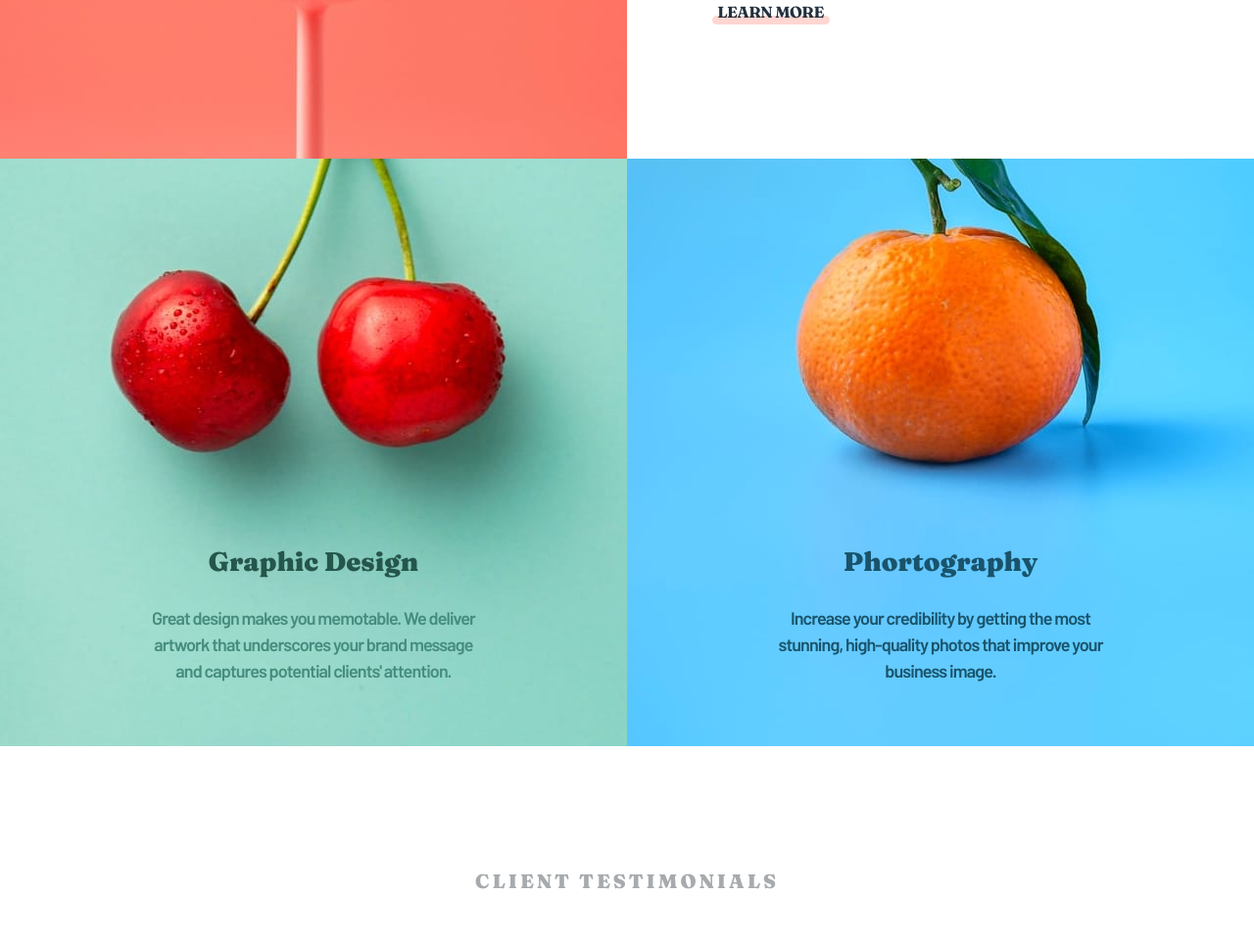
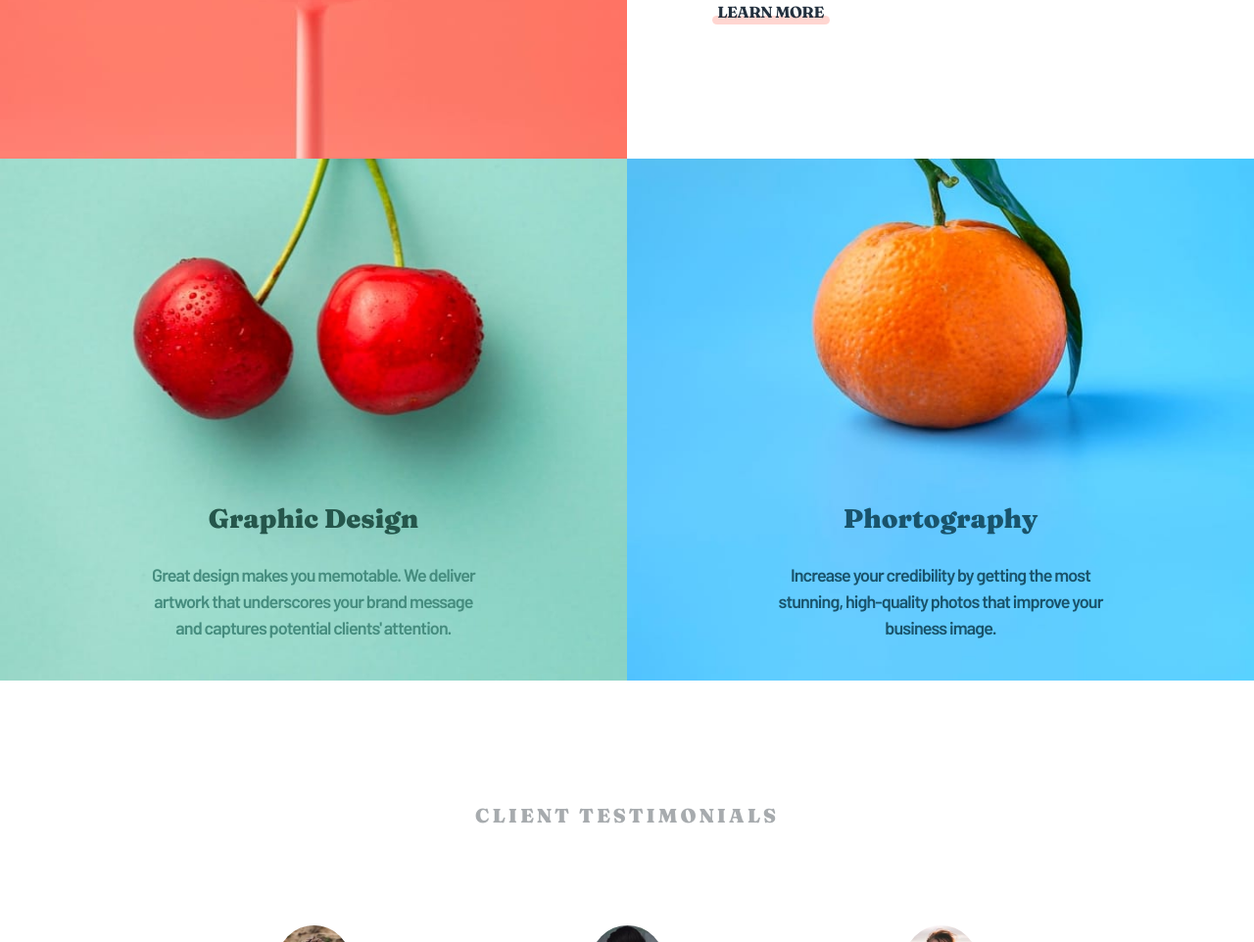
Before and after one commit to TpPoom/Sunnyside-agency-landing-page, a plain HTML site: page index.html in a window 1280 px wide. Shown: the part 1838-2800 px from the top of the page at 98% size. Drawn offline with nearby package versions, Linux system fonts and the light colour scheme.

Commit message:
Add files via upload

```diff
--- a/index.html
+++ b/index.html
@@ -79,14 +79,16 @@
       </div>
     </div>
     <div class="row g-0 bg">
-      <div class="col-6 colImg colorBg colorBgGreen">
+      <div class="col-6 colImg colorBg">
+        <img id="img5" src="./images/desktop/image-graphic-design.jpg" alt="image-graphic-design">
         <div class="greenText colorText">
           <h3 class="text-center">Graphic Design</h3>
           <p class="text-center">Great design makes you memotable. We deliver<br>artwork that underscores your brand
             message<br>and captures potential clients' attention.</p>
         </div>
       </div>
-      <div class="col-6 colImg colorBg colorBgBlue">
+      <div class="col-6 colImg colorBg">
+        <img id="img6" src="./images/desktop/image-photography.jpg" alt="image-photography">
         <div class="blueText colorText">
           <h3 class="text-center">Phortography</h3>
           <p class="text-center">Increase your credibility by getting the most<br>stunning, high-quality photos that
--- a/main.js
+++ b/main.js
@@ -54,6 +54,8 @@ const img1 = document.getElementById("img1");
 const img2 = document.getElementById("img2");
 const img3 = document.getElementById("img3");
 const img4 = document.getElementById("img4");
+const img5 = document.getElementById("img5");
+const img6 = document.getElementById("img6");
 
 function myFunction(x) {
     if (x.matches) {
@@ -61,6 +63,8 @@ function myFunction(x) {
         img2.src = "./images/mobile/image-gallery-orange.jpg"
         img3.src = "./images/mobile/image-gallery-cone.jpg"
         img4.src = "./images/mobile/image-gallery-sugar-cubes.jpg"
+        img5.src = "./images/mobile/image-graphic-design.jpg"
+        img6.src = "./images/mobile/image-photography.jpg"
     }
 }
 
--- a/styles.css
+++ b/styles.css
@@ -171,7 +171,7 @@ header {
 }
 
 .bg {
-    height: 600px;
+    height: 10%;
 }
 
 .colorBg {
@@ -188,10 +188,6 @@ header {
     gap: 1.2em;
 }
 
-.colorBgGreen {
-    background: url(./images/desktop/image-graphic-design.jpg) center/cover no-repeat;
-}
-
 .greenText h3 {
     font-size: 27px;
     font-weight: 900;
@@ -202,10 +198,6 @@ header {
     color: var(--Dark-moderate-cyan);
     letter-spacing: -0.05em;
     line-height: 1.5em;
-}
-
-.colorBgBlue {
-    background: url(./images/desktop/image-photography.jpg) center/cover no-repeat;
 }
 
 .blueText h3 {
```
